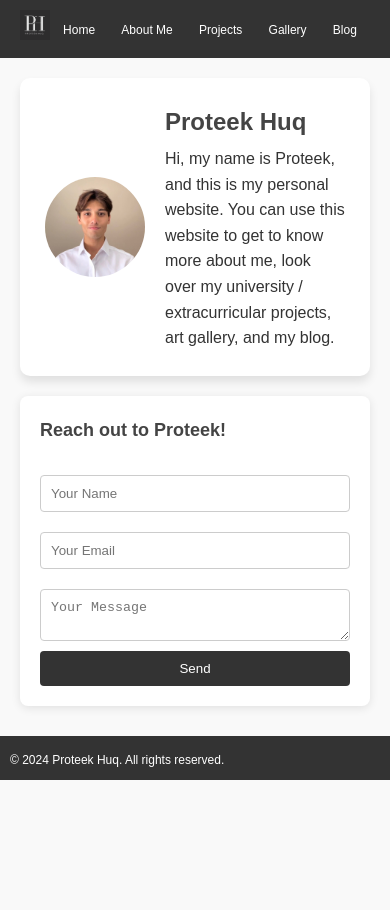
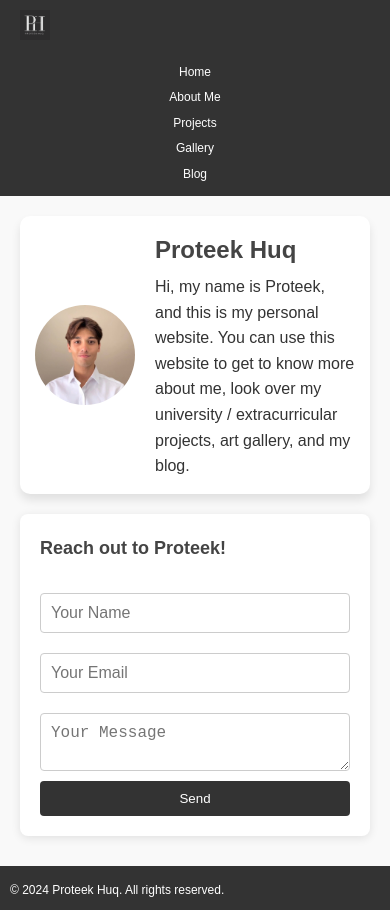
Before and after one commit to ProteekHuq/ProteekHuq, a plain HTML site: page index.html in a window 390 px wide. Before the commit the page ends 844 px from the top, so only its background shows below. Drawn offline with Linux system fonts and the light colour scheme.

Commit message:
Update style.css

```diff
--- a/css/style.css
+++ b/css/style.css
@@ -42,7 +42,7 @@ nav ul li a {
 }
 
 nav ul li a:hover {
-    color: #ffcc00; /* Accent color for hover */
+    color: #ffcc00;
 }
 
 /* Logo styling */
@@ -51,10 +51,9 @@ nav ul li a:hover {
     width: auto;
 }
 
-/* Main content styling */
+/* Main content styling - No box around the content */
 main {
-    margin: 40px auto;
-    max-width: 1100px;
+    margin: 40px;
     padding: 0 20px;
 }
 
@@ -64,6 +63,8 @@ section {
     margin-bottom: 30px;
     border-radius: 10px;
     box-shadow: 0 6px 10px rgba(0, 0, 0, 0.1);
+    max-width: 100%; /* Let the content fill the screen width */
+    width: auto; /* Allow natural width */
 }
 
 h1, h2 {
@@ -75,7 +76,7 @@ h1, h2 {
 
 /* Contact form styling */
 form {
-    max-width: 600px;
+    width: 100%;
     margin: 0 auto;
 }
 
@@ -102,57 +103,65 @@ form button:hover {
     background-color: #555;
 }
 
+/* Footer styling */
 footer {
     text-align: center;
-    padding: 10px;
+    padding: 10px 0;
     color: #777; /* Lighter gray for less prominence */
     font-size: 12px;
     position: relative;
     bottom: 0;
     width: 100%;
 }
-}
 
 /* Mobile responsiveness */
 @media (max-width: 768px) {
+    /* Header Styling Adjustments */
     .header-container {
-        flex-direction: row; /* Keep items in a row */
-        justify-content: space-between; /* Space between logo and nav */
+        flex-direction: column; /* Stack the header items vertically */
+        justify-content: center;
+        padding: 20px;
     }
 
     nav ul {
-        flex-direction: row; /* Keep nav items horizontal */
-        justify-content: center;
-        overflow-x: auto; /* Allow horizontal scrolling if needed */
-        white-space: nowrap; /* Prevent line wrapping */
+        flex-direction: column; /* Stack the nav items vertically on mobile */
+        align-items: center;
+        padding: 0;
     }
 
     nav ul li {
-        margin: 0 10px; /* Reduced spacing for smaller screens */
+        margin: 10px 0; /* Reduce the spacing between nav items */
     }
 
     .logo img {
-        margin-bottom: 0; /* Remove extra margin on mobile */
+        width: 50%; /* Reduce logo size for mobile */
+        margin-bottom: 10px; /* Add spacing below the logo */
     }
 
+    /* Section Styling Adjustments */
     section {
         padding: 15px;
     }
 
     h1, h2 {
-        font-size: 1.5rem;
+        font-size: 1.5rem; /* Make headings smaller on mobile */
     }
 
+    /* Form Styling Adjustments */
     form input, form textarea {
         padding: 10px;
+        font-size: 16px; /* Adjust input font size for better readability */
     }
 
     form button {
-        width: 100%;
+        width: 100%; /* Make button full width */
         padding: 12px;
     }
 
+    /* Footer Styling Adjustments */
     footer {
-        font-size: 12px;
+        font-size: 12px; /* Smaller font size */
+        padding: 10px 20px; /* Reduce padding to make it less noticeable */
+        position: static; /* Footer stays at the bottom of the content */
     }
 }
```
